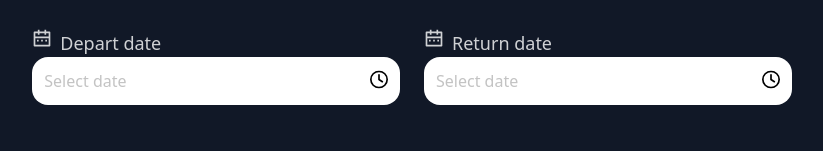
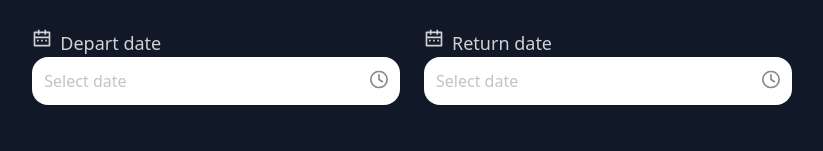
Before and after one commit to Atilola-code/flight_form_validation, a Next.js app: page / in a window 1280 px wide. Shown: the part 481-632 px from the top of the page, without its empty margins (228-1051 px from the left). Built offline with nearby package versions, Linux system fonts and the light colour scheme.

Commit message:
fix: error of bug in StepOne component was fixed

```diff
--- a/src/app/components/MultiStepForms/StepOne.tsx
+++ b/src/app/components/MultiStepForms/StepOne.tsx
@@ -89,7 +89,7 @@ export default function StepOne({ onNext, currentStep }: stepOneProps) {
                 placeholder="Select date"
                 className="bg-white text-[#888] w-full p-3 rounded-2xl focus:outline-none "
               />
-              <FaRegClock className="absolute right-3 top-3/5 -translate-y-1/4 text-[#888} text-lg" />
+              <FaRegClock className="absolute right-3 top-3/5 -translate-y-1/4 text-[#888] text-lg" />
             </div>
             <div className="relative">
               <label className="flex text-lg gap-2 text-white/80">
@@ -102,7 +102,7 @@ export default function StepOne({ onNext, currentStep }: stepOneProps) {
                 placeholder="Select date"
                 className="bg-white text-[#888] w-full p-3 rounded-2xl focus:outline-none"
               />
-              <FaRegClock className="absolute right-3 top-3/5 -translate-y-1/4 text-[#888} text-lg" />
+              <FaRegClock className="absolute right-3 top-3/5 -translate-y-1/4 text-[#888] text-lg" />
             </div>
           </div>
         </div>
```
